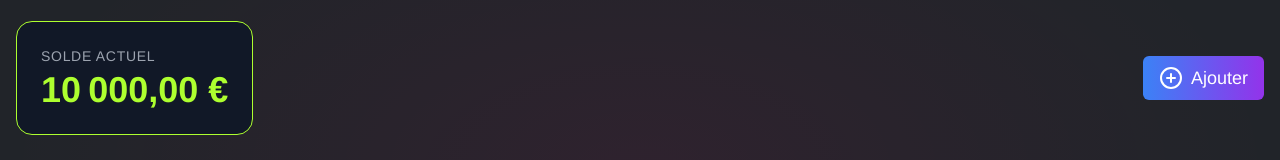
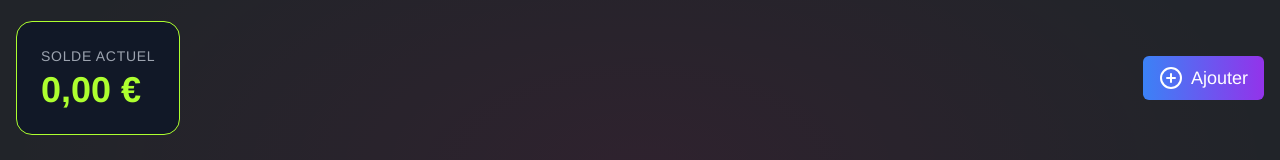
Before and after one commit to Benjamin-Mathieu/portfolio-tracker, a Vue app: page / in a window 1280 px wide. Shown: the part 160-320 px from the top of the page. Built offline with nearby package versions, Linux system fonts and the light colour scheme; no server answers.

Commit message:
update(dashboard): balance calculation

```diff
--- a/src/store.js
+++ b/src/store.js
@@ -3,7 +3,7 @@ import axios from 'axios';
 
 const URL_API = 'https://api.coingecko.com/api/v3';
 
-export const balance = ref(10000);
+
 export const cryptos = ref([]);
 export const queryCryptos = ref([]);
 export const globalData = ref([]);
@@ -109,6 +109,10 @@ export const aggregatedPortfolio = computed(() => {
     });
 });
 
+export const balance = computed(() => {
+    return aggregatedPortfolio.value.reduce((acc, asset) => acc + asset.currentValue, 0);
+});
+
 export const getListCrypto = async (perPage) => {
     try {
         const res = await axios.get(`${URL_API}/coins/markets?vs_currency=eur&order=market_cap_desc&per_page=${perPage}&page=1&sparkline=false`, {
```
